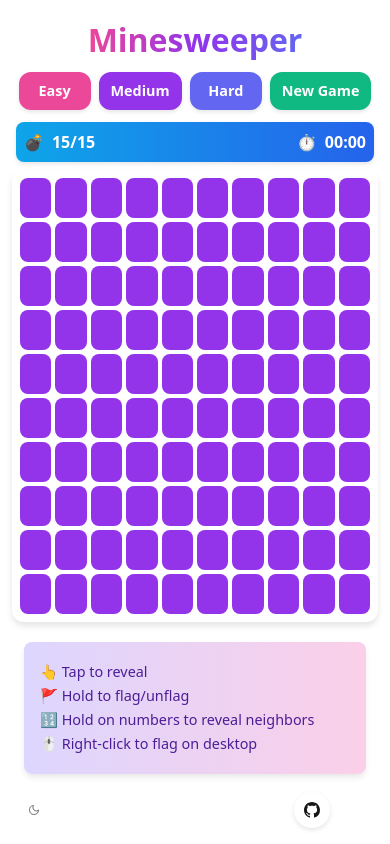
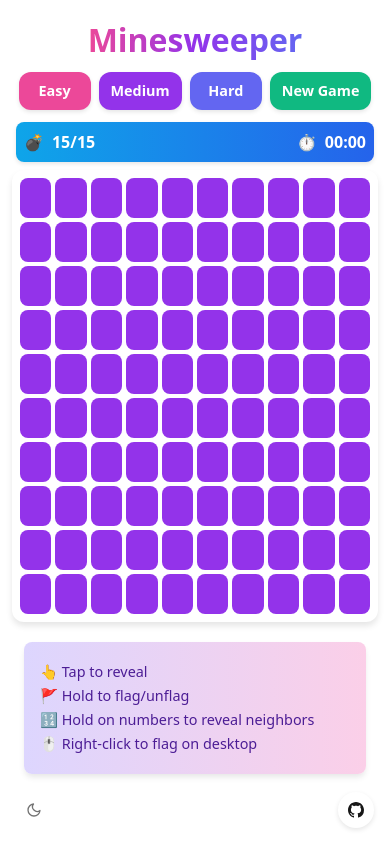
Before and after one commit to saadiq/minesweeper, a Next.js app: page / in a window 390 px wide. Built offline with nearby package versions, Linux system fonts and the light colour scheme.

Commit message:
Fix positioning of GitHub icon and theme toggle

```diff
--- a/src/app/globals.css
+++ b/src/app/globals.css
@@ -357,7 +357,7 @@ body {
 .github-link {
   position: fixed;
   bottom: 1rem;
-  right: 4rem;
+  right: 1rem;
   width: 2.5rem;
   height: 2.5rem;
   border-radius: 50%;
@@ -390,7 +390,8 @@ body {
 @media (max-width: 640px) {
   .theme-toggle {
     bottom: 1rem;
-    right: 1rem;
+    left: 1rem;
+    right: auto;
     width: 2.25rem;
     height: 2.25rem;
     padding: 0.35rem;
@@ -399,7 +400,8 @@ body {
 
   .github-link {
     bottom: 1rem;
-    right: 3.75rem;
+    right: 1rem;
+    left: auto;
     width: 2.25rem;
     height: 2.25rem;
   }
@@ -415,20 +417,6 @@ body {
   touch-action: manipulation;
 }
 
-/* Adjust theme toggle for mobile */
-@media (max-width: 640px) {
-  .theme-toggle {
-    bottom: 1rem;
-    left: 1rem;
-    padding: 0.5rem 0.75rem;
-    font-size: 0.8rem;
-  }
-
-  .theme-toggle-icon {
-    font-size: 1rem;
-  }
-}
-
 /* Prevent pull-to-refresh on mobile */
 html, body {
   overscroll-behavior: none;
```
